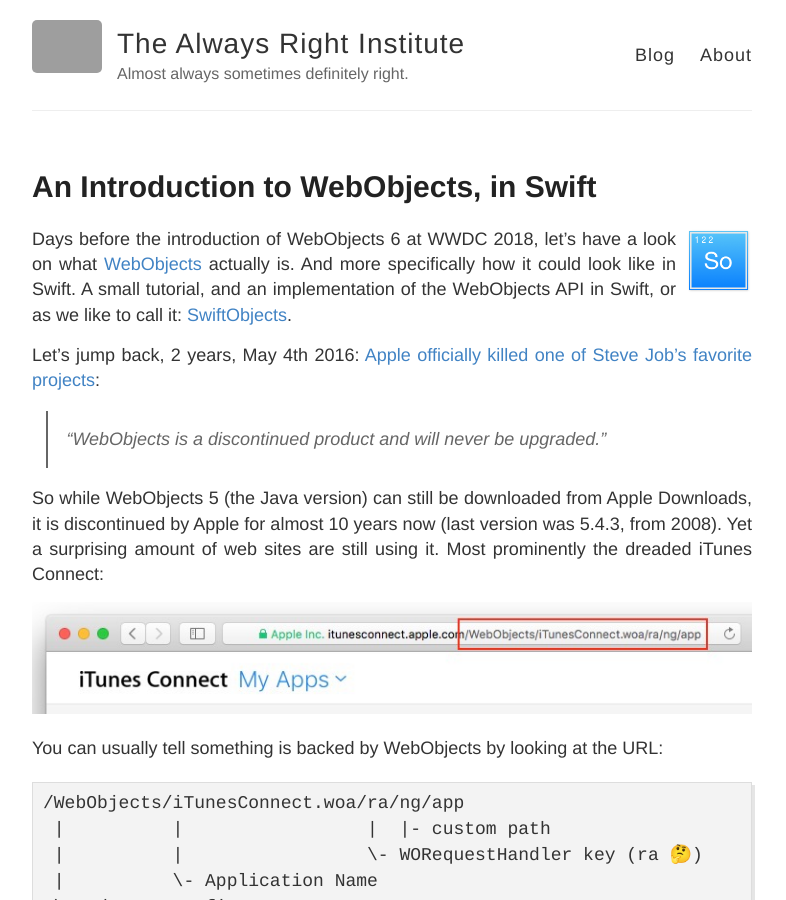
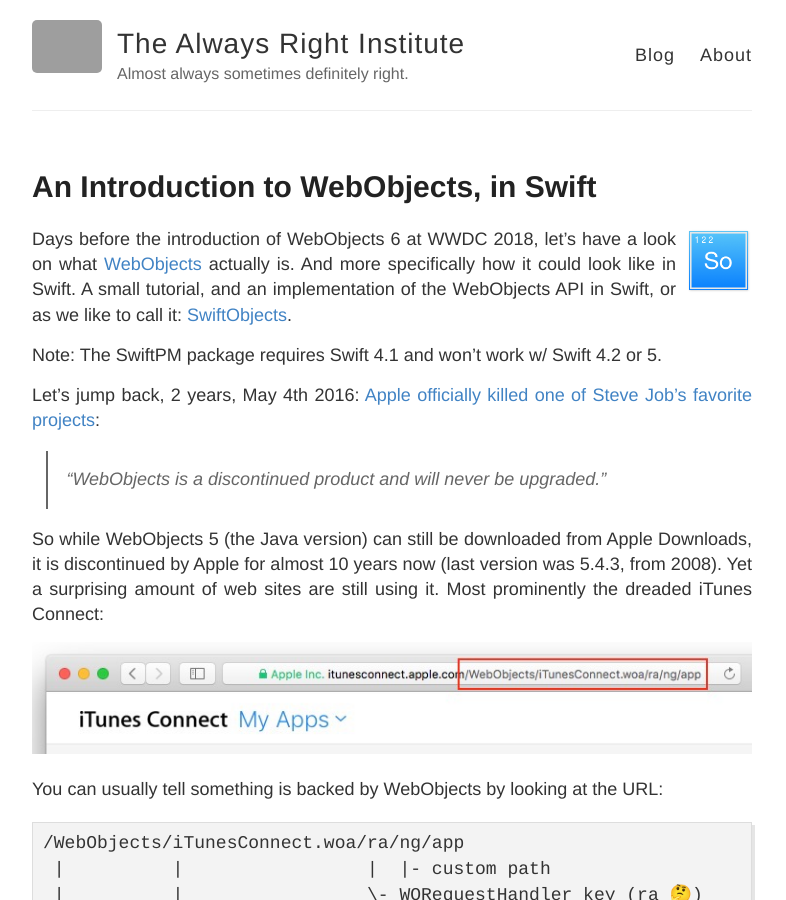
Before and after one commit to AlwaysRightInstitute/alwaysrightinstitute.github.io, a Jekyll site: the page built from _posts/2018-06-02-wo-intro.md, in a window 1280 px wide and 900 px high. Shown: the whole window, without its empty margins (248-1034 px from the left). Built offline with Jekyll 4.4.1, drawn with Linux system fonts in a browser that asks for light colours; grey boxes are pictures that could not be loaded.

Commit message:
Note on Swift 4.2
... doesn't work w/ 4.2.

```diff
--- a/_posts/2018-06-02-wo-intro.md
+++ b/_posts/2018-06-02-wo-intro.md
@@ -17,6 +17,8 @@
 and an implementation of the
 WebObjects API in Swift, or as we like to call it:
 [SwiftObjects](http://swiftobjects.org).
+
+Note: The SwiftPM package requires Swift 4.1 and won't work w/ Swift 4.2 or 5.
 
 Let's jump back, 2 years, May 4th 2016:
 [Apple officially killed one of Steve Job's favorite projects](https://www.businessinsider.de/apple-officially-discontinues-webobjects-2016-5?r=US&IR=T):
```
